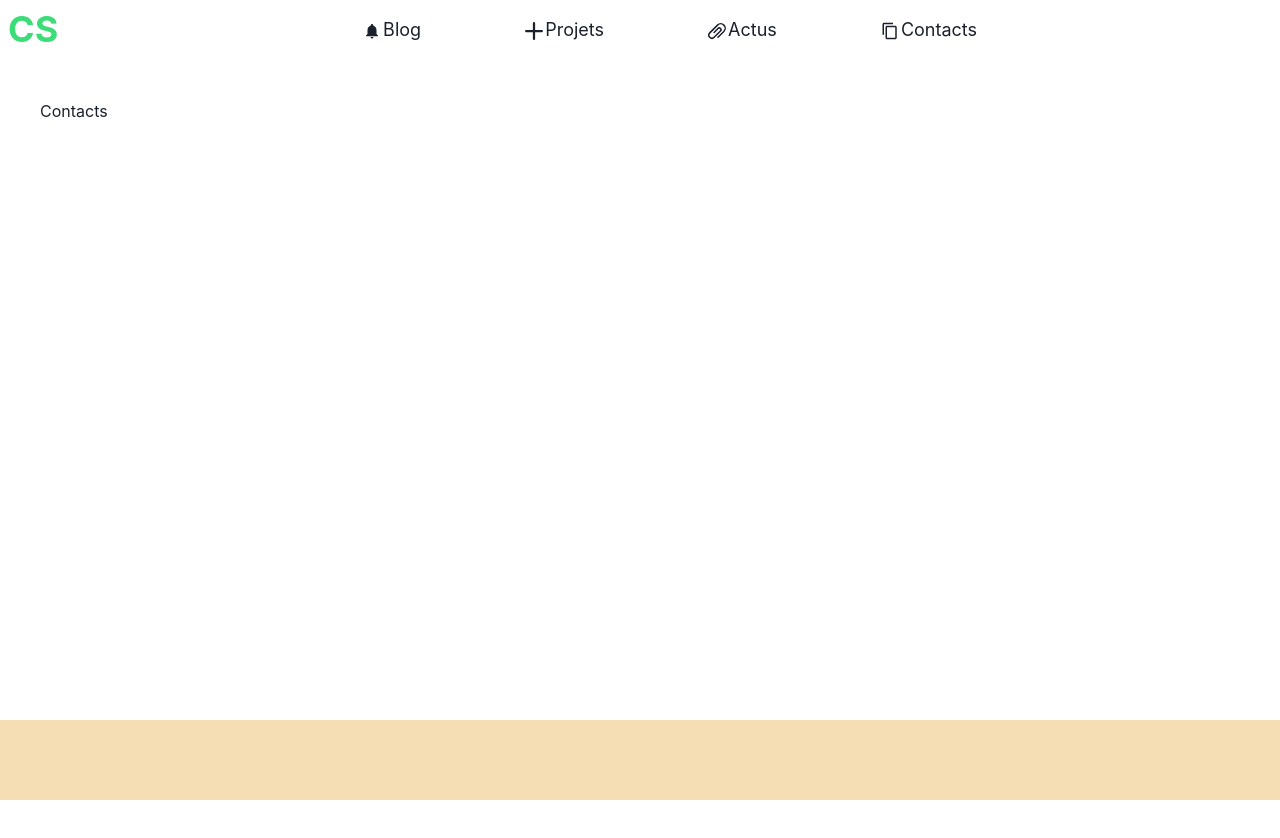
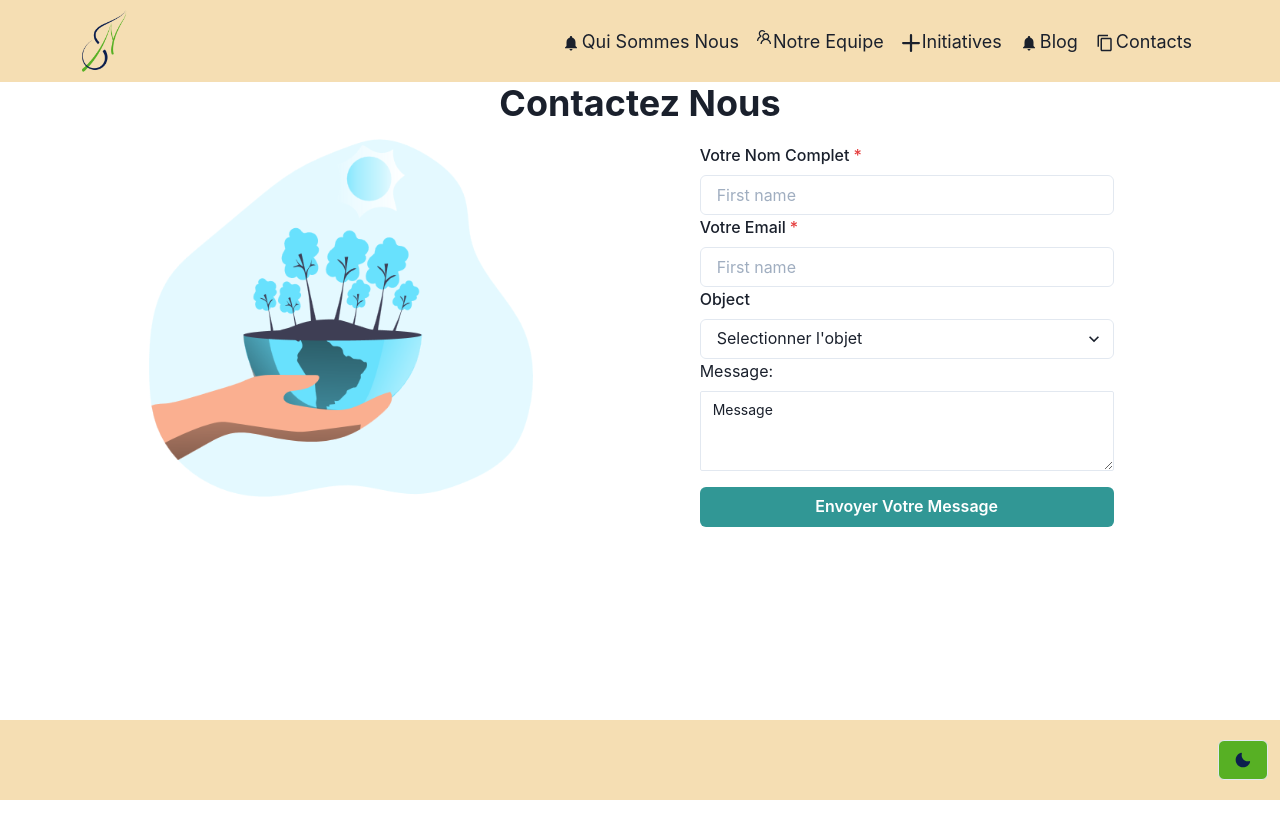
Before and after one commit to baaratik93/refonte-centset, a React (Create React App) app: page /Contacts in a window 1280 px wide. Shown: the top 838 px of the page. Before the commit the page ends 800 px from the top, so only its background shows below. Built offline with nearby package versions, Linux system fonts and the light colour scheme.

Commit message:
modification

```diff
--- a/package.json
+++ b/package.json
@@ -14,6 +14,7 @@
     "i": "^0.3.7",
     "react": "^18.1.0",
     "react-dom": "^18.1.0",
+    "react-icons": "^4.3.1",
     "react-responsive-carousel": "^3.2.23",
     "react-router-dom": "6",
     "react-scripts": "5.0.1",
--- a/src/App.js
+++ b/src/App.js
@@ -1,40 +1,45 @@
-import React from "react"
+import React from "react";
 import { MenuNav } from "./components/MenuNav";
-import Blog from "./components/Blog"
-import Projets from "./components/Projets"
-import Actus from "./components/Actus"
-import Contacts from "./components/Contacts"
-import Home from "./Home"
-import Error from "./components/Error"
-import {BrowserRouter , Routes, Route } from "react-router-dom";
+import Blog from "./components/Blog";
+import Projets from "./components/Projets";
+import Actus from "./components/Actus";
+import Contacts from "./components/Contacts";
+import Home from "./Home";
+import Error from "./components/Error";
+import { BrowserRouter, Routes, Route } from "react-router-dom";
 import styled from "@emotion/styled";
-import {Box} from "@chakra-ui/react"
+import { ToggleColorMode } from "./components/ToggleColorMode";
 
 const CustomFooter = styled.div`
-position: fixed;
-background: wheat;
-height:10vh;
-bottom:0;
-right:0;
-left:0;
-`
-
+  position: fixed;
+  background: wheat;
+  height: 10vh;
+  bottom: 0;
+  right: 0;
+  left: 0;
+`;
 
 function App() {
-  return <BrowserRouter>
-   <MenuNav/>
-        <Box p={10}>
-        <Routes>
-          <Route exact  path="/" element={<Home/>}/>
-          <Route path="/blog" element={<Blog/>}/>
-          <Route path="/projets" element={<Projets/>}/>
-          <Route path="/Actus" element={<Actus/>}/>
-          <Route path="/Contacts" element={<Contacts/>}/>
-          <Route element={<Error/>}/>
-      </Routes>
-        </Box>
-      <CustomFooter/>
+  return (
+    <>
+      <BrowserRouter>
+        <MenuNav />
+
+          <Routes>
+            <Route exact path="/" element={<Home />} />
+            <Route path="/blog" element={<Blog />} />
+            <Route path="/projets" element={<Projets />} />
+            <Route path="/Actus" element={<Actus />} />
+            <Route path="/Contacts" element={<Contacts />} />
+            <Route path="*" element={<Error />} />
+          </Routes>
+
+        <CustomFooter />
       </BrowserRouter>
+
+      <ToggleColorMode />
+    </>
+  );
 }
 
 export default App;
--- a/src/Home.js
+++ b/src/Home.js
@@ -1,32 +1,62 @@
-import { Image, Text,HStack,VStack,Box,Button} from "@chakra-ui/react";
+import { Image, Text,  Button, Heading, Grid, GridItem } from "@chakra-ui/react";
 import eco from "./images/eco.png";
-import "react-responsive-carousel/lib/styles/carousel.min.css"; // requires a loader
-import { Carousel } from 'react-responsive-carousel';
 
 export const Home = () => {
-  return <Box display="flex" flexDirection={["column", "row-reverse", "row-reverse", "row-reverse"]} justifyContent="center" alignItems="center">
-    <Image src={eco} width={["130px","190px","330px","440px"]} />
-    <VStack gap={3}>
-    <Text textAlign="center">
-    Oeuvrez à faire du Sénégal un pays d’exception et à créer des solutions pour chaque besoin de nos concitoyens.
-    </Text>
-    <Button colorScheme="whatsapp" _hover={{color:"lime"}}  fontSize={["11", "12", "14", "16"]}><Text>Agissez avec nous!</Text></Button>
-    </VStack>
-    <Carousel>
-                <div>
-                    <img src="assets/1.jpeg" />
-                    <p className="legend">Legend 1</p>
-                </div>
-                <div>
-                    <img src="assets/2.jpeg" />
-                    <p className="legend">Legend 2</p>
-                </div>
-                <div>
-                    <img src="assets/3.jpeg" />
-                    <p className="legend">Legend 3</p>
-                </div>
-            </Carousel>
-    </Box>
+  return (
+
+
+<Grid
+px={"5rem"}
+templateColumns='repeat(2, 1fr)' gap={3} alignItems="center">
+  <GridItem display={"grid"} alignContent="center" justifyItems={"start"} w='100%' h='100%'  alignItems="center">
+  <Heading textTransform="uppercase">
+          La Technologie et l’Ecologie adaptées au Sénégal
+        </Heading>
+        <Text>
+        Oeuvrez à faire du Sénégal un pays d’exception et à créer des
+          solutions pour chaque besoin de nos concitoyens.
+     </Text>
+        <Button
+          colorScheme="whatsapp"
+          _hover={{ color: "white" }}
+          fontSize={["11", "12", "14", "16"]}
+     >
+          <Text>Agissez avec nous!</Text>
+     </Button>
+  </ GridItem >
+  <GridItem w='100%' h='100%' >
+  <Image src={eco} size="100%" />
+  </ GridItem >
+</Grid>
+
+
+
+
+    // <HStack flexDirection="row-reverse" alignItems="center">
+    //   <Box>
+    //     <Image src={eco} width={["130px", "190px", "330px", "440px"]} />
+    //   </Box>
+
+    //   <Box
+    //   as="div"
+    //   alignItems="flex-start">
+    //     <Heading textTransform="uppercase">
+    //       La Technologie et l’Ecologie adaptées au Sénégal
+    //     </Heading>
+    //     <Text>
+    //       Oeuvrez à faire du Sénégal un pays d’exception et à créer des
+    //       solutions pour chaque besoin de nos concitoyens.
+    //     </Text>
+    //     <Button
+    //       colorScheme="whatsapp"
+    //       _hover={{ color: "white" }}
+    //       fontSize={["11", "12", "14", "16"]}
+    //     >
+    //       <Text>Agissez avec nous!</Text>
+    //     </Button>
+    //   </Box>
+    // </HStack>
+  );
 };
 
 export default Home;
--- a/src/components/Contacts.js
+++ b/src/components/Contacts.js
@@ -1,9 +1,60 @@
-import React from 'react'
+import {
+  Box,
+  FormControl,
+  Heading,
+  FormLabel,
+  Input,
+  Button,
+  Image,
+  Flex,
+  Select,
+  Text,
+  Textarea
+} from "@chakra-ui/react";
+import eco from "../images/eco.png"
+
 
 const Contacts = () => {
   return (
-    <div>Contacts</div>
-  )
-}
+    <Box  h="100vh">
+      <Heading textAlign="center">
+        Contactez Nous
+      </Heading>
+      <Flex width="100%" justifyContent="space-evenly" display={['block', 'block', 'flex']}>
+        <Flex  h="100%" w="sm">
+          <Image src={eco} alt="" />
+        </Flex>
 
-export default Contacts
+        <Flex direction="column"  p={17} width="md">
+          <FormControl isRequired>
+            <FormLabel htmlFor="first-name">Votre Nom Complet</FormLabel>
+            <Input id="first-name" placeholder="First name" />
+          </FormControl>
+          <FormControl isRequired>
+            <FormLabel htmlFor="first-name">Votre Email</FormLabel>
+            <Input id="first-name" placeholder="First name" />
+          </FormControl>
+
+          <FormControl>
+            <FormLabel htmlFor="objet">Object</FormLabel>
+            <Select id="objet" placeholder="Selectionner l'objet">
+              <option>AZERTY</option>
+              <option>UIOP</option>
+              <option>QSDFG</option>
+              <option>HJKLM</option>
+            </Select>
+          </FormControl>
+
+          <Text mb="8px">Message: </Text>
+          <Textarea value="Message" placeholder="Votre Message" size="sm" />
+
+          <Button size="md" mt={4} colorScheme="teal" type="submit">
+            Envoyer Votre Message
+          </Button>
+        </Flex>
+      </Flex>
+    </Box>
+  );
+};
+
+export default Contacts;
--- a/src/components/Error.js
+++ b/src/components/Error.js
@@ -1,4 +1,3 @@
-import React from 'react'
 
 const Error = () => {
   return (
--- a/src/components/ListMenu.js
+++ b/src/components/ListMenu.js
@@ -1,18 +1,70 @@
-import React from 'react'
-import {Box, Link as ChakraLink} from "@chakra-ui/react"
-import { Link } from 'react-router-dom'
-import { BellIcon,AddIcon, AttachmentIcon, CopyIcon } from
-"@chakra-ui/icons";
+import React from "react";
+import { Box, Link as ChakraLink } from "@chakra-ui/react";
+import { Link } from "react-router-dom";
+import { BellIcon, AddIcon, CopyIcon } from "@chakra-ui/icons";
+import {AiOutlineTeam} from "react-icons/ai";
+const ListMenu = () => {
+  return (
+    <Box
+      alignItems="center"
+      justifyContent="space-between"
+      display={["none", "none", "flex", "flex"]}
+      minW="50%"
+    >
+      <ChakraLink
+        _hover={"textDecoration:none, bg:red"}
+        to="/"
+        as={Link}
+        fontSize={["6", "12", "16", "18"]}
+        mx="2"
+      >
+        <BellIcon mx="2px" />
+        Qui Sommes Nous
+      </ChakraLink>
+      <ChakraLink
+        _hover={"textDecoration:none, bg:red"}
+        to="/equipe"
+        as={Link}
+        fontSize={["6", "12", "16", "18"]}
+        mx="2"
+        display="flex"
+      >
+        <AiOutlineTeam mx="2px" />
+      Notre Equipe
+      </ChakraLink>
+      <ChakraLink
+        _hover="textDecoration:none"
+        as={Link}
+        to="/projets"
+        fontSize={["6", "12", "16", "18"]}
+        mx="2"
+      >
+        <AddIcon mx="2px" />
+   Initiatives
+      </ChakraLink>
+      <ChakraLink
+        _hover="textDecoration:none"
+        as={Link}
+        to="/actus"
+        fontSize={["6", "12", "16", "18"]}
+        mx="2"
+      >
+        <BellIcon mx="2px" />
+       Blog
+      </ChakraLink>
+      <ChakraLink
+        _hover="textDecoration:none"
+        as={Link}
+        to="/contacts"
+        fontSize={["6", "12", "16", "18"]}
+        mx="2"
+      >
+        <CopyIcon mx="2px" />
+        Contacts
+      </ChakraLink>
+      {/* <ChakraLink as={Link} to="/blog">Blog</ChakraLink> */}
+    </Box>
+  );
+};
 
-
-const ListMenu = () => {
-  return <Box alignItems="center" justifyContent="space-between" display={["none", "none","flex", "flex"]} minW="50%" >
-  <ChakraLink to="/blog" as={Link} fontSize={["6", "12", "16", "18"]} mx="2"><BellIcon mx="2px"/>Blog</ChakraLink>
-  <ChakraLink as={Link} to="/projets" fontSize={["6", "12", "16", "18"]} mx="2"><AddIcon mx="2px"/>Projets</ChakraLink>
-  <ChakraLink as={Link}  to="/actus"  fontSize={["6", "12", "16", "18"]} mx="2"><AttachmentIcon mx="2px"/>Actus</ChakraLink>
-  <ChakraLink as={Link}  to="/contacts"  fontSize={["6", "12", "16", "18"]} mx="2"><CopyIcon mx="2px"/>Contacts</ChakraLink>
-  {/* <ChakraLink as={Link} to="/blog">Blog</ChakraLink> */}
-</Box>
-}
-
-export default ListMenu
+export default ListMenu;
--- a/src/components/Logo.js
+++ b/src/components/Logo.js
@@ -1,8 +1,16 @@
 import { Heading } from '@chakra-ui/layout'
+import { Image } from '@chakra-ui/react'
 import React from 'react'
 import {Link} from "react-router-dom"
+import eco from '../images/logo.png'
 const Logo = () => {
-  return <Link to="/"><Heading color="whatsapp.400">CS</Heading></Link>
+  return <Link to="/"><Heading w={"3rem"} color="whatsapp.400">
+    <Image src={eco}
+      size={"100%"}
+     />
+
+
+    </Heading></Link>
 }
 
 export default Logo
--- a/src/components/MenuNav.jsx
+++ b/src/components/MenuNav.jsx
@@ -1,17 +1,21 @@
-import { HStack,Spacer} from "@chakra-ui/react";
-import Logo from "./Logo";
-import ListMenu from "./ListMenu"
-import HamburgerMenu from "./HamburgerMenu";
+import {HStack} from '@chakra-ui/react';
+import Logo from './Logo';
+import ListMenu from './ListMenu';
+import HamburgerMenu from './HamburgerMenu';
+import {ToggleColorMode} from './ToggleColorMode';
 
 
 export const MenuNav = () => {
+  return (
+    <HStack pos="sticky" top={0} as="nav" px={["0rem", "3rem", "5rem"]} py={2} onScroll="backgroundColor:blue" justifyContent="space-between"
+bg="wheat">
+      <Logo />
 
-  return  <HStack pos="sticky" top={0}  as="nav"  p={2}>
+      <ListMenu />
 
-                  <Logo/>
-                  <Spacer/>
-                  <ListMenu/>
-                <Spacer/>
-                <HamburgerMenu/>
-                </HStack>
-              };
+      <ToggleColorMode />
+      <HamburgerMenu />
+
+    </HStack>
+  );
+};
--- a/src/theme.js
+++ b/src/theme.js
@@ -7,6 +7,7 @@ useSystemColorMode: true,
      },
      styles: {
          global: {
+
             body: {
 
                 margin: 0,
@@ -19,9 +20,7 @@ useSystemColorMode: true,
                 "font-family" :
                 "source-code-pro, Menlo, Monaco, Consolas, 'Courier New', monospace",
               },
-              a : {
 
-              }
 
 
 
```
Also changed, not shown: src/ImageSlider.js (added, +16 -0 lines), src/SlideData.js (added, +22 -0 lines), src/components/ToggleColorMode.jsx (+9 -1 lines), 2 other files (tests, documents, lock files or other folders).
